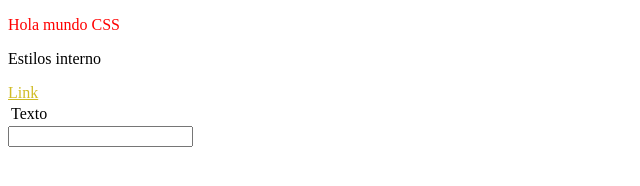
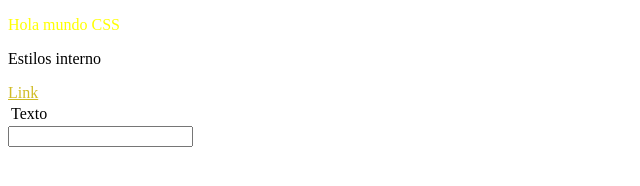
Before and after one commit to rubi29/rp, a plain HTML site: page web/index.html in a window 1280 px wide. Shown: the whole page, without its empty margins (0-640 px from the left). Drawn offline with Linux system fonts and the light colour scheme.

Commit message:
modificacion de color

```diff
--- a/web/index.html
+++ b/web/index.html
@@ -15,7 +15,7 @@
 </head>
 <body>
 
-   <p style="color: red">Hola mundo CSS</p>
+   <p style="color: yellow">Hola mundo CSS</p>
 
    <p>Estilos interno</p>
 
```
